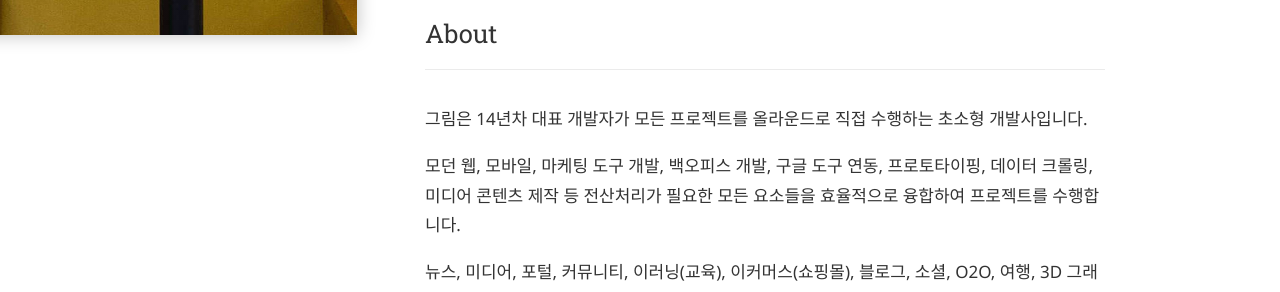
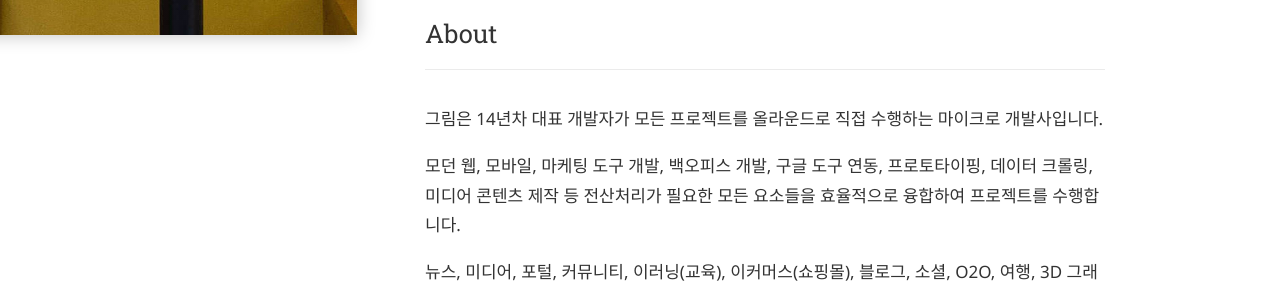
Before and after one commit to gliburch/ghreem, a Jekyll site: the page built from projects/_posts/2012-03-01-shopn.md, in a window 1280 px wide. Shown: the part 865-1157 px from the top of the page. Built offline with Jekyll 4.4.1, drawn with Linux system fonts in a browser that asks for light colours; some web fonts are replaced; our own code applies the rules of GitHub Pages for plain Markdown files.

Commit message:
Minor fix

```diff
--- a/_data/authors.yml
+++ b/_data/authors.yml
@@ -8,7 +8,7 @@ author1:
   # Used at the bottom of each page and at the top of the `about` layout
   # Markdown enabled, can use multiple paragraphs (enabled by `|`)
   about:             |
-    그림은 14년차 대표 개발자가 모든 프로젝트를 올라운드로 직접 수행하는 초소형 개발사입니다.
+    그림은 14년차 대표 개발자가 모든 프로젝트를 올라운드로 직접 수행하는 마이크로 개발사입니다.
 
     모던 웹, 모바일, 마케팅 도구 개발, 백오피스 개발, 구글 도구 연동, 프로토타이핑, 데이터 크롤링, 미디어 콘텐츠 제작 등 전산처리가 필요한 모든 요소들을 효율적으로 융합하여 프로젝트를 수행합니다.
 
```
